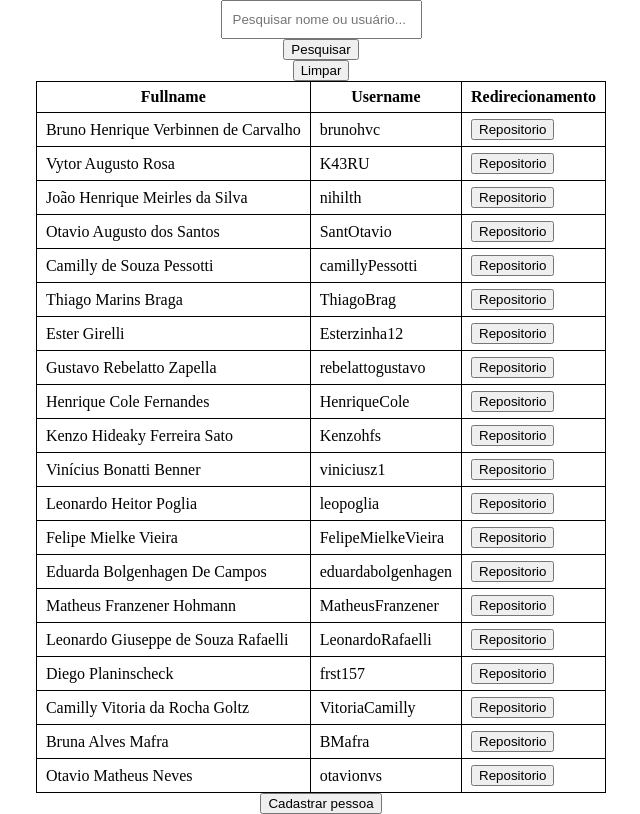
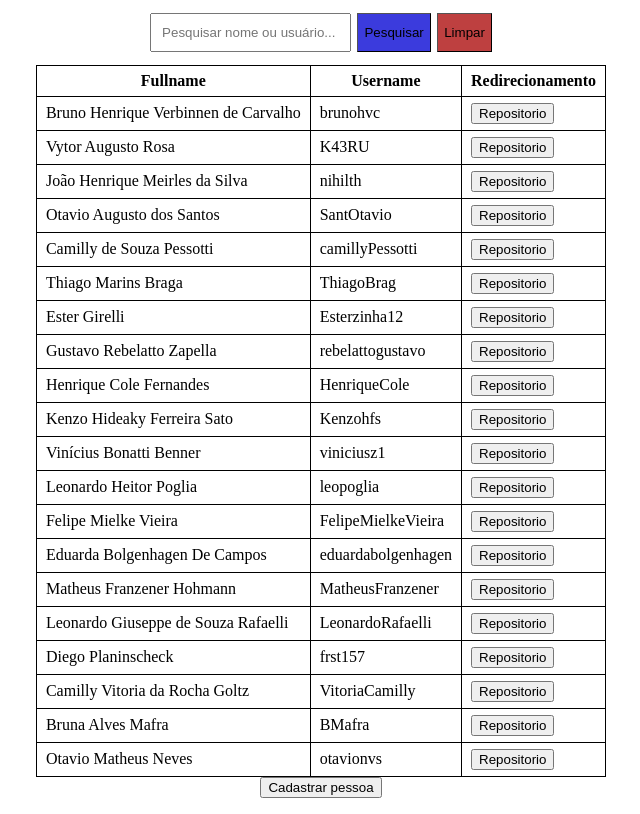
Before and after one commit to Kenzohfs/fetchRequisicao, a website: page public/index.html in a window 1280 px wide. Shown: the whole page, without its empty margins (319-959 px from the left). Drawn offline with Linux system fonts and the light colour scheme.

Commit message:
update filter

```diff
--- a/public/script.js
+++ b/public/script.js
@@ -164,17 +164,28 @@ function getInputValues() {
     let nome = document.querySelector('#inputName')
     let username = document.querySelector('#inputUsername')
 
-    let obj = {
+    let values = {
         nome: nome.value,
         username: username.value
     };
 
-    lista.push(obj);
+    lista.push(values);
 
     modal.remove();
     fundo.remove();
 
     tabela(lista);
+}
+
+function filterDiv() {
+    const filterDiv = document.createElement("div");
+
+    filterDiv.id = "filterDiv";
+
+    document.body.appendChild(filterDiv)
+
+    filterDiv.appendChild(filterInput());
+    filterDiv.appendChild(botaoFilter());
 }
 
 function filterInput() {
@@ -183,23 +194,31 @@ function filterInput() {
 
     inputFilter.placeholder = 'Pesquisar nome ou usuário...';
 
-    document.body.appendChild(inputFilter);
-
-    botaoFilter();
+    return inputFilter;
 }
 
 function botaoFilter() {
+    const divBotaoFilter = document.createElement('div');
     const pesquisarFilter = document.createElement('button');
     const limparFilter = document.createElement('button');
+
+    divBotaoFilter.id = 'divBotaoFilter'
+    pesquisarFilter.id = "pesquisarFilter";
+    limparFilter.id = "limparFilter";
 
     pesquisarFilter.innerText = 'Pesquisar';
     limparFilter.innerText = 'Limpar';
 
-    document.body.appendChild(pesquisarFilter);
-    document.body.appendChild(limparFilter);
+    pesquisarFilter.style.backgroundColor = 'rgb(59, 59, 221)';
+    limparFilter.style.backgroundColor = 'rgb(190, 64, 64)';
+
+    divBotaoFilter.appendChild(pesquisarFilter);
+    divBotaoFilter.appendChild(limparFilter);
 
     pesquisarFilter.onclick = searchFilter;
     limparFilter.onclick = cleanFilter;
+
+    return divBotaoFilter;
 }
 
 function searchFilter() {
@@ -219,5 +238,5 @@ function cleanFilter() {
     tabela(lista);
 }
 
-filterInput()
+filterDiv();
 tabela(lista);
--- a/public/style.css
+++ b/public/style.css
@@ -1,5 +1,23 @@
 * {
     box-sizing: border-box;
+}
+
+#filterDiv {
+    display: flex;
+}
+
+#inputFilter {
+    margin: 1vw 0vw;
+}
+
+#divBotaoFilter {
+    padding: 1vw 0vw;
+}
+
+#pesquisarFilter, #limparFilter {
+    margin-left: 0.5vw;
+    height: 100%;
+    border-width: 1px;
 }
 
 table, th, td {
```
